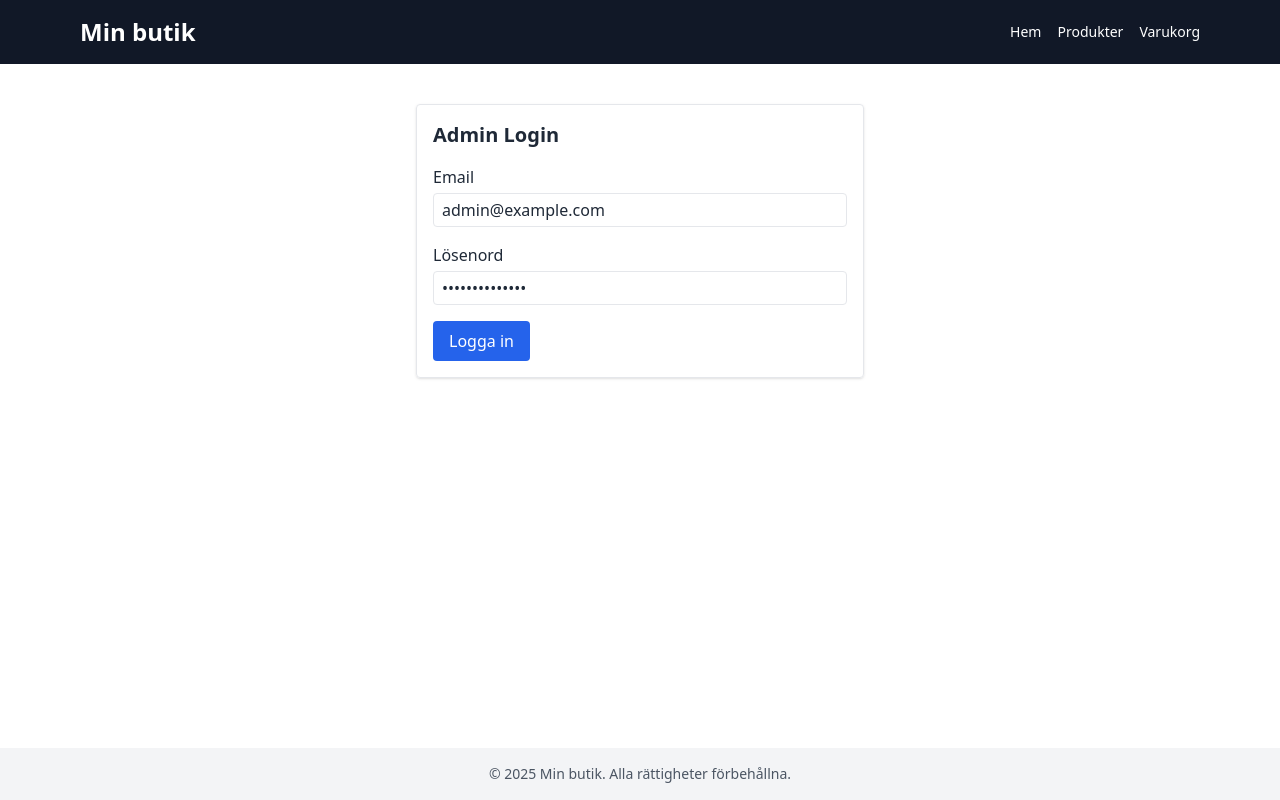
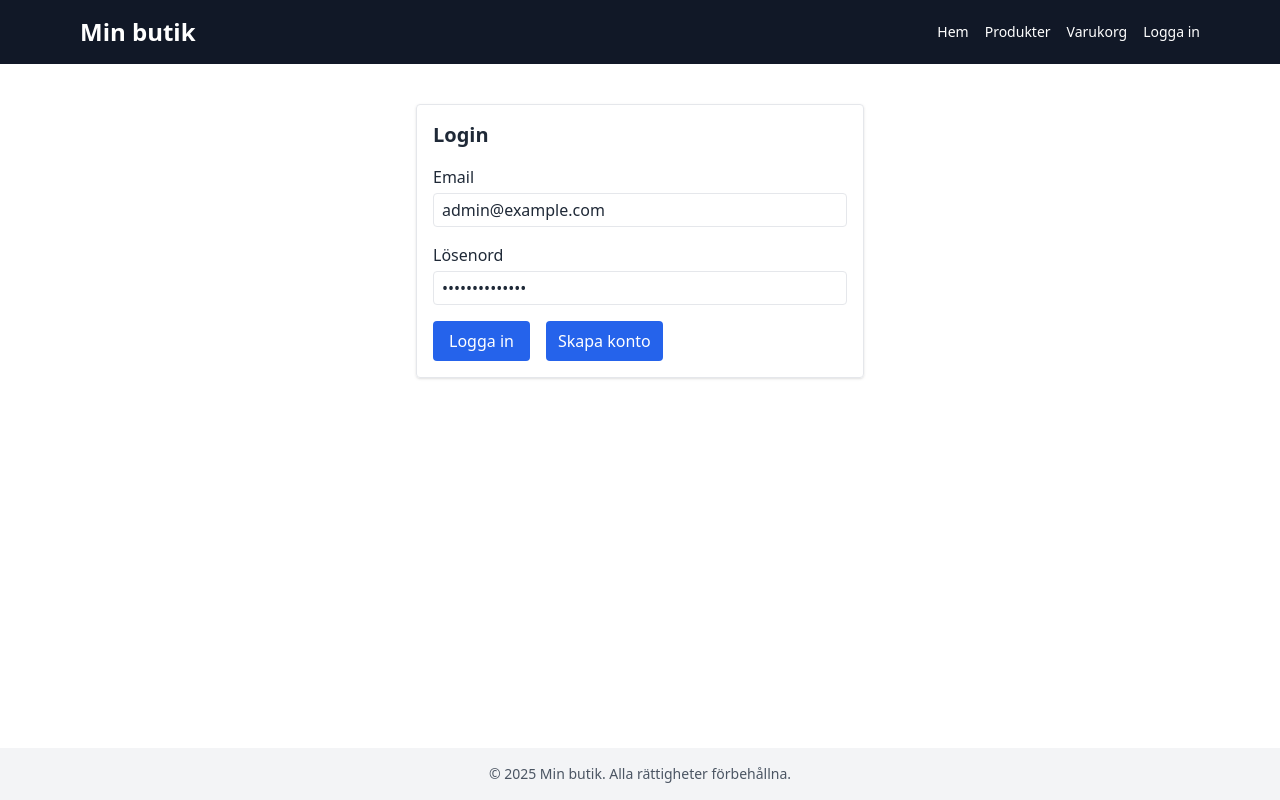
Before and after one commit to yolandaatt/QNW, a React (Vite) app in the folder client/: page /login in a window 1280 px wide. Built offline with nearby package versions, Linux system fonts and the light colour scheme.

Commit message:
feat: latill en knapp för att skapa konto som tar användaren till register sidan

```diff
--- a/client/src/components/Header/Header.tsx
+++ b/client/src/components/Header/Header.tsx
@@ -15,6 +15,9 @@ function Header() {
           <Link to="/cart" className="hover:underline">
             Varukorg
           </Link>
+          <Link to="/login" className="hover:underline">
+            Logga in
+          </Link>
         </nav>
       </div>
     </header>
--- a/client/src/pages/Login/LoginPage.tsx
+++ b/client/src/pages/Login/LoginPage.tsx
@@ -2,6 +2,7 @@ import { useState } from 'react';
 import { useNavigate } from 'react-router-dom';
 import api from '@/api/axios';
 import axios from 'axios';
+import { Link } from 'react-router-dom';
 
 const LoginPage = () => {
   const navigate = useNavigate();
@@ -32,7 +33,7 @@ const LoginPage = () => {
 
   return (
     <div className="mx-auto mt-10 max-w-md rounded border p-4 shadow">
-      <h1 className="mb-4 text-xl font-bold">Admin Login</h1>
+      <h1 className="mb-4 text-xl font-bold">Login</h1>
       <form onSubmit={handleLogin} className="space-y-4">
         <div>
           <label htmlFor="email" className="mb-1 block">
@@ -59,12 +60,23 @@ const LoginPage = () => {
           />
         </div>
         {error && <p className="text-sm text-red-600">{error}</p>}
+
+        <div className="flex gap-4">
           <button
             type="submit"
             className="rounded bg-blue-600 px-4 py-2 text-white hover:bg-blue-700"
           >
             Logga in
           </button>
+          <Link to="/register">
+            <button
+              type="submit"
+              className="rounded bg-blue-600 px-3 py-2 text-white hover:bg-blue-700"
+            >
+              Skapa konto
+            </button>
+          </Link>
+        </div>
       </form>
     </div>
   );
```
Lines whose indentation alone changed are shown as unchanged.
